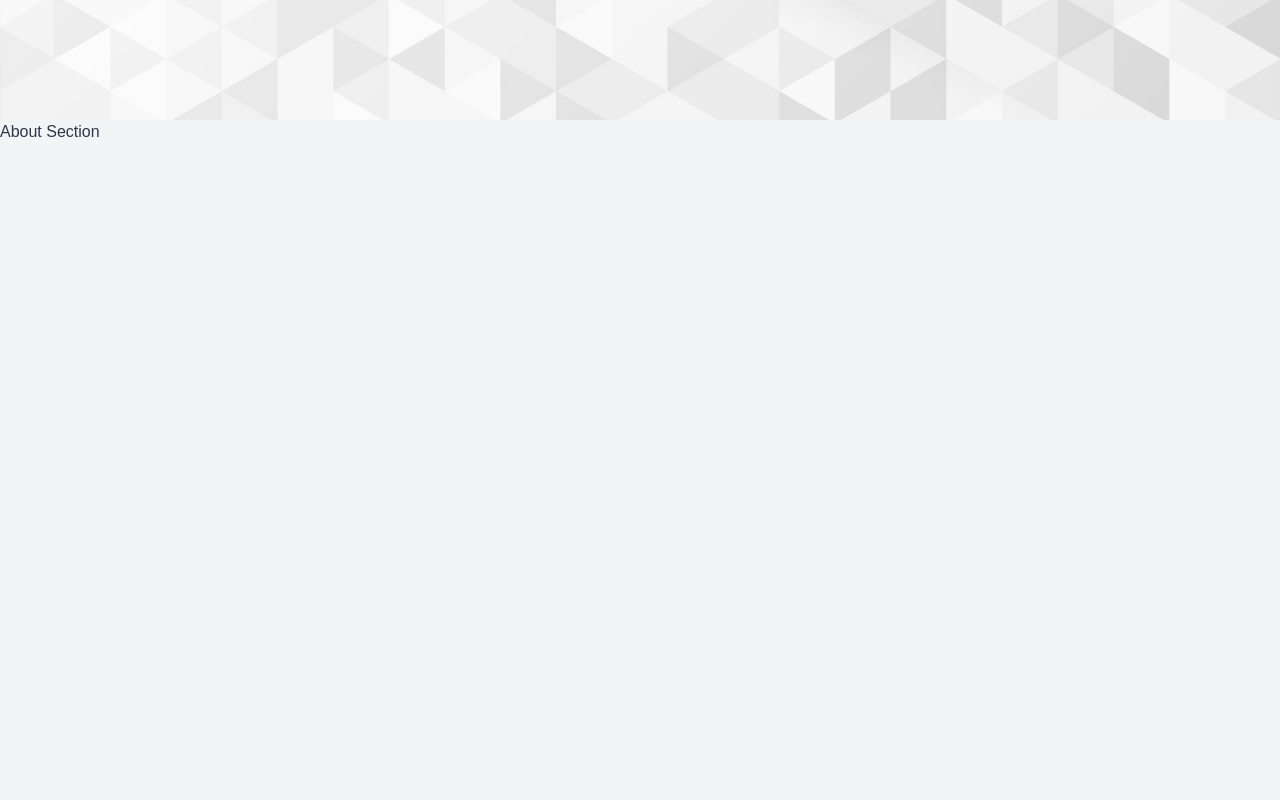
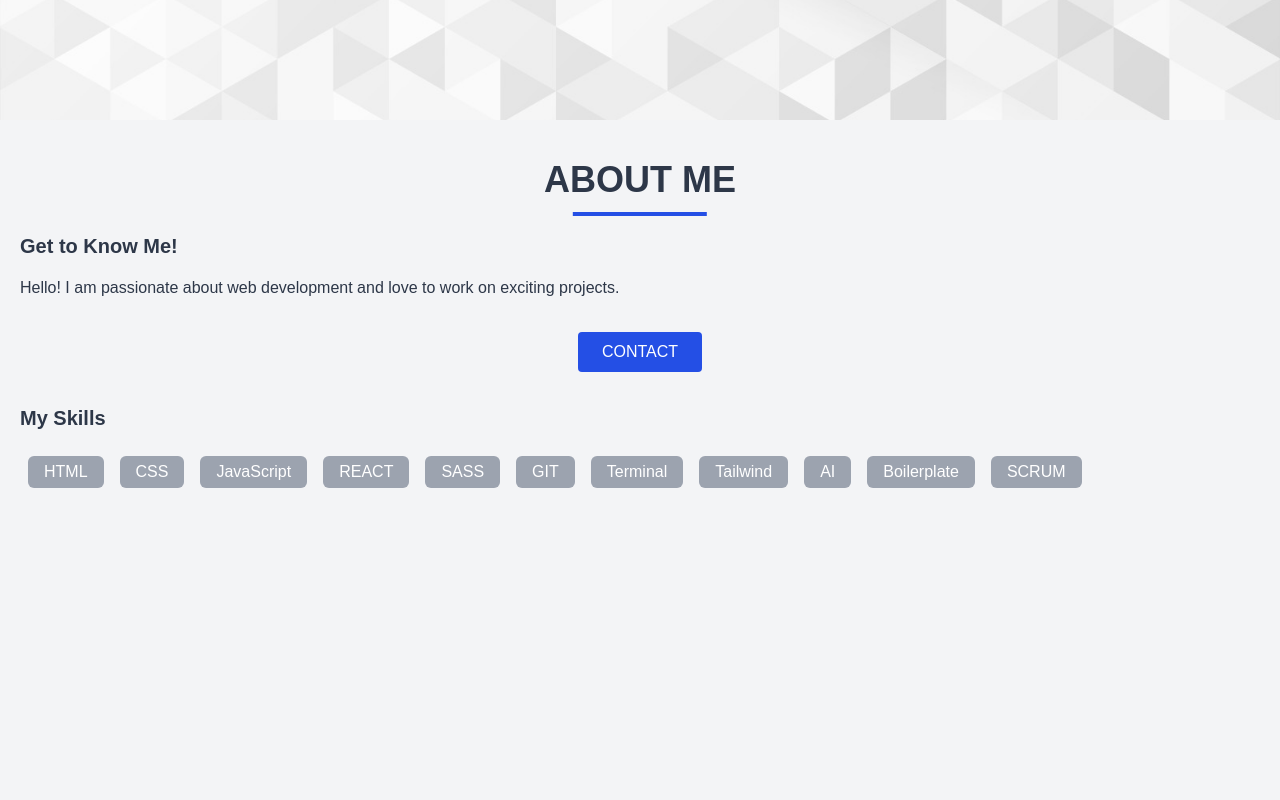
Before and after one commit to SantamariaCodes/basic-portfolio-website, a React (Create React App) app: page / in a window 1280 px wide. Shown: the part 680-1480 px from the top of the page. Built offline with nearby package versions, Linux system fonts and the light colour scheme.

Commit message:
feat(About): add 'Get to Know Me' and 'My Skills' sections without styling

```diff
--- a/src/components/About.tsx
+++ b/src/components/About.tsx
@@ -1,9 +1,34 @@
 import React from "react";
 
 const About = React.forwardRef<HTMLDivElement>((props, ref) => (
-  <div ref={ref} className="section pb-[1000px]">
-    <h2>About Section</h2>
-    {/* Add your content here */}
+  <div
+    ref={ref}
+    className="section pb-[1000px] flex flex-col items-center md:pt-10 p-5"
+  >
+    <h2 className="mb-4 pb-4 420px:text-lg sm:text-2xl md:text-3xl lg:text-4xl text-center relative font-extrabold">
+      ABOUT ME
+      <span className="absolute left-1/2 bottom-0 transform translate-x-[-50%] w-[70%] h-1 bg-deepBlue"></span>
+    </h2>
+    <div className="text-left w-full">
+      <h3 className="text-xl font-semibold mb-4">Get to Know Me!</h3>
+      <p className="mb-8">
+        Hello! I am passionate about web development and love to work on exciting
+        projects.
+      </p>
+    </div>
+    <button className="bg-deepBlue text-white py-2 px-6 rounded mb-8">
+      CONTACT
+    </button>
+    <div className="text-left w-full">
+      <h3 className="text-xl font-semibold mb-4">My Skills</h3>
+      <div className="flex flex-wrap">
+        {['HTML', 'CSS', 'JavaScript', 'REACT', 'SASS', 'GIT','Terminal','Tailwind','AI','Boilerplate', 'SCRUM'].map((skill, index) => (
+          <span key={index} className="bg-gray-400 text-white py-1 px-4 rounded-md m-2">
+            {skill}
+          </span>
+        ))}
+      </div>
+    </div>
   </div>
 ));
 
```
